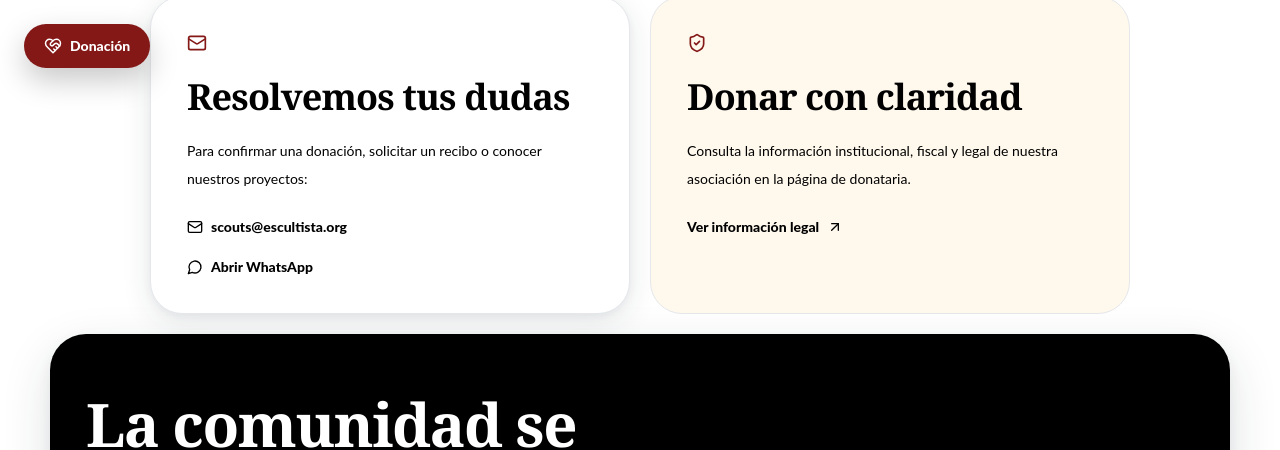
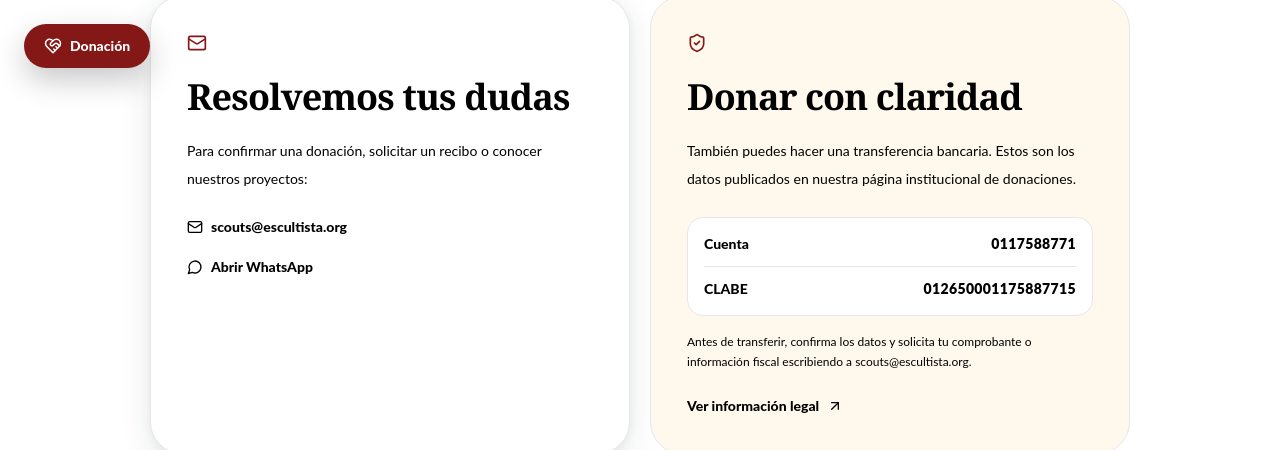
Before and after one commit to Lawder093/Scoutweb, a Next.js app: page /donacion in a window 1280 px wide. Shown: the part 708-1158 px from the top of the page. Built offline with nearby package versions, Linux system fonts and the light colour scheme; no server answers.

Commit message:
Mostrar datos bancarios en donaciones

```diff
--- a/app/donacion/page.tsx
+++ b/app/donacion/page.tsx
@@ -5,6 +5,7 @@ import { SiteHeader } from "@/components/site-header";
 import { TrackedLink } from "@/components/analytics/tracked-link";
 import { ActivityMosaicCarousel } from "@/components/donation/activity-mosaic-carousel";
 import { institutionalContact } from "@/content/contact";
+import { foundationBankDetails } from "@/content/foundation";
 import { pageMetadata } from "@/lib/seo";
 
 const paypalDonationUrl = "https://www.paypal.com/ncp/payment/GJQBV668ZBNJC";
@@ -41,7 +42,18 @@ export default function DonacionPage() {
             <div className="rounded-[2rem] border border-ink/10 bg-mist p-7 sm:p-9">
               <div className="flex items-center gap-3 text-primary"><ShieldCheck size={20} aria-hidden="true" /><span className="eyebrow">Transparencia</span></div>
               <h2 className="display-title mt-6 text-3xl leading-none sm:text-4xl">Donar con claridad</h2>
-              <p className="mt-5 text-sm leading-7 text-ink/65">Consulta la información institucional, fiscal y legal de nuestra asociación en la página de donataria.</p>
+              <p className="mt-5 text-sm leading-7 text-ink/65">También puedes hacer una transferencia bancaria. Estos son los datos publicados en nuestra página institucional de donaciones.</p>
+              <dl className="mt-6 grid gap-3 rounded-2xl border border-ink/10 bg-white p-4 text-sm">
+                <div className="flex flex-wrap items-baseline justify-between gap-3 border-b border-ink/10 pb-3">
+                  <dt className="font-extrabold text-ink/60">Cuenta</dt>
+                  <dd className="font-black tracking-wide text-ink">{foundationBankDetails.account}</dd>
+                </div>
+                <div className="flex flex-wrap items-baseline justify-between gap-3">
+                  <dt className="font-extrabold text-ink/60">CLABE</dt>
+                  <dd className="font-black tracking-wide text-ink">{foundationBankDetails.clabe}</dd>
+                </div>
+              </dl>
+              <p className="mt-4 text-xs leading-5 text-ink/55">Antes de transferir, confirma los datos y solicita tu comprobante o información fiscal escribiendo a {institutionalContact.email}.</p>
               <a href="/legal/donataria-donaciones" className="focus-ring mt-6 inline-flex items-center gap-2 text-sm font-extrabold text-secondary hover:text-primary">Ver información legal <ArrowUpRight size={16} /></a>
             </div>
           </div>
```
